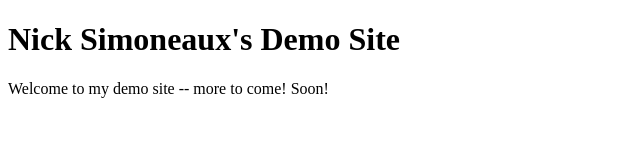
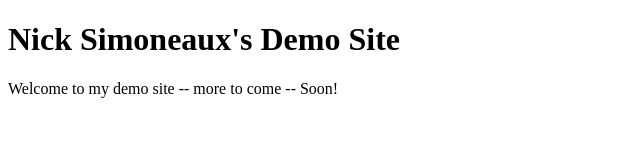
Before and after one commit to nsimoneaux/CMIN216demo, a plain HTML site: page index.html in a window 1280 px wide. Shown: the full height of the page, 0-640 px from the left. Drawn offline with Linux system fonts and the light colour scheme.

Commit message:
Testing
...

```diff
--- a/index.html
+++ b/index.html
@@ -5,6 +5,6 @@
   </head>
   <body>
     <h1>Nick Simoneaux's Demo Site</h1>
-    <p>Welcome to my demo site -- more to come! Soon!</p>
+    <p>Welcome to my demo site -- more to come -- Soon!</p>
     </body>
 </html>
```
